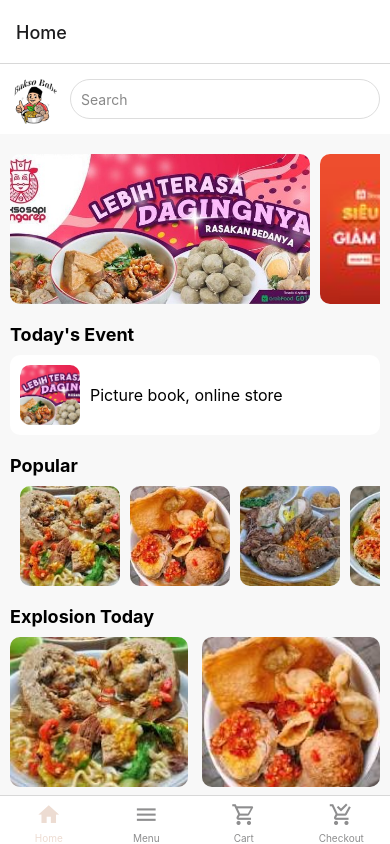
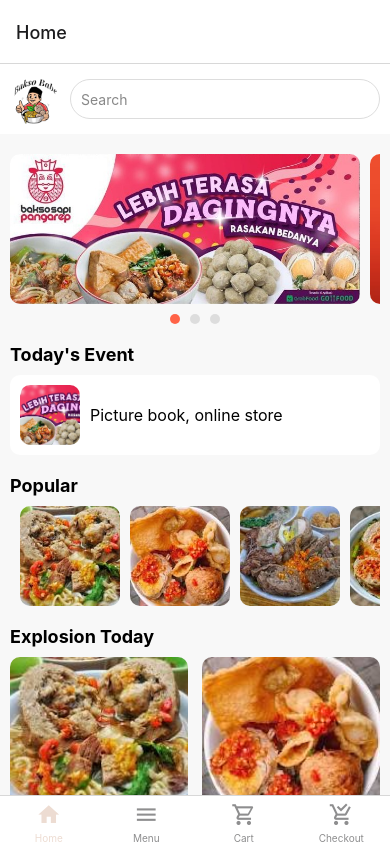
Before and after one commit to muzammilbinmarsuhen/Uas-Mobile-Apps-Programing, a React Native app: screen /Home in a window 390 px wide. Built offline with nearby package versions, Linux system fonts and the light colour scheme.

Commit message:
mengcustum dengan menambahkan 2 bannerImage dan bisa horizontal scroll dan menambah titik dibawahnya difile Home.jsx

```diff
--- a/src/screens/Home.jsx
+++ b/src/screens/Home.jsx
@@ -1,6 +1,7 @@
-import React from 'react';
-import { View, Text, Image, StyleSheet, TouchableOpacity, FlatList, ScrollView, TextInput } from 'react-native';
+import React, { useState } from 'react';
+import { View, Text, Image, StyleSheet, TouchableOpacity, FlatList, ScrollView, TextInput, Dimensions } from 'react-native';
 
+const { width } = Dimensions.get('window');
 const logo = require('../assets/bakso.png');
 const bannerImages = [
   { id: '1', banner: require('../assets/banner.jpg') }, // Replace with your actual banner image path
@@ -17,6 +18,13 @@ const menuImages = [
 ];
 
 const HomeScreen = () => {
+  const [currentBannerIndex, setCurrentBannerIndex] = useState(0);
+
+  const onBannerScroll = (event) => {
+    const newIndex = Math.floor(event.nativeEvent.contentOffset.x / width);
+    setCurrentBannerIndex(newIndex);
+  };
+
   const renderBannerItem = ({ item }) => (
     <Image source={item.banner} style={styles.bannerImage} key={item.id} />
   );
@@ -44,8 +52,14 @@ const HomeScreen = () => {
           horizontal
           showsHorizontalScrollIndicator={false}
           pagingEnabled
+          onScroll={onBannerScroll}
           style={styles.bannerList}
         />
+        <View style={styles.indicatorContainer}>
+          {bannerImages.map((_, index) => (
+            <View key={index} style={[styles.indicator, currentBannerIndex === index ? styles.activeIndicator : null]} />
+          ))}
+        </View>
       </View>
 
       <View style={styles.section}>
@@ -133,10 +147,25 @@ const styles = StyleSheet.create({
     paddingHorizontal: 10,
   },
   bannerImage: {
-    width: 300, // Adjust width to fit your design
+    width: width - 40, // Adjust width to fit your design
     height: 150,
     borderRadius: 10,
     marginRight: 10,
+  },
+  indicatorContainer: {
+    flexDirection: 'row',
+    justifyContent: 'center',
+    marginTop: 10,
+  },
+  indicator: {
+    width: 10,
+    height: 10,
+    borderRadius: 5,
+    backgroundColor: '#ddd',
+    marginHorizontal: 5,
+  },
+  activeIndicator: {
+    backgroundColor: '#FF6347',
   },
   section: {
     paddingHorizontal: 10,
```
